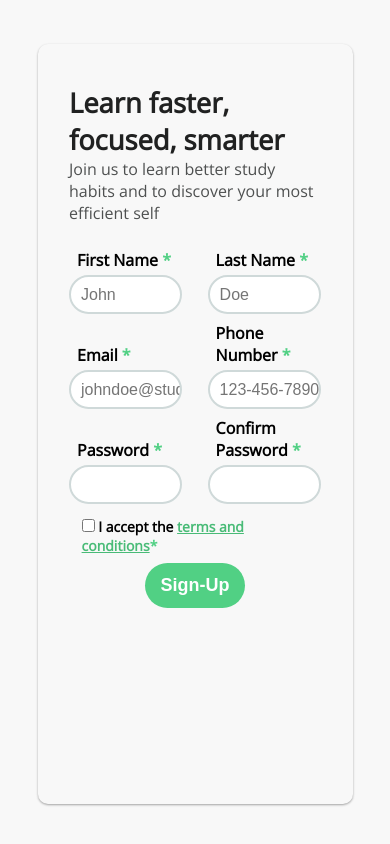
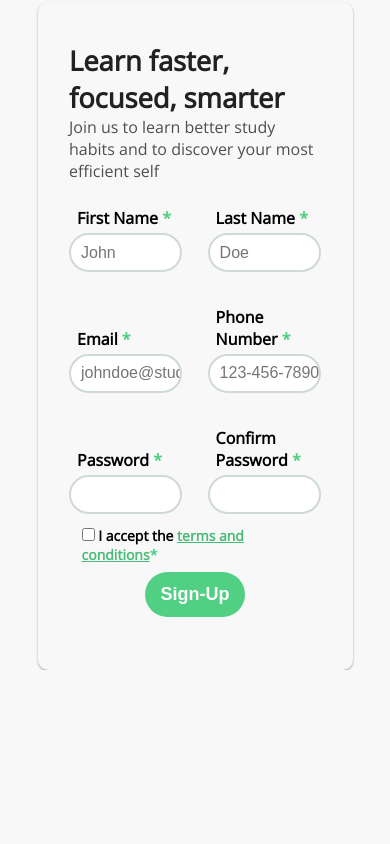
Before and after one commit to rayyanshaik2022/sign-up-form-odin, a plain HTML site: page index.html in a window 390 px wide. Shown: the part 842-1686 px from the top of the page. After the commit the page ends 1512 px from the top, so only its background shows below. Drawn offline with nearby package versions, Linux system fonts and the light colour scheme.

Commit message:
Fixed minor responsiveness info

```diff
--- a/styles.css
+++ b/styles.css
@@ -40,7 +40,7 @@ body {
     flex-grow: 1;
     min-width: 350px;
     max-width: 60%;
-    height: 100vh;
+    height: 100%;
 
     display: flex;
     justify-content: center;
@@ -93,7 +93,7 @@ label {
     flex-wrap: wrap;
 
     gap: 10%;
-    row-gap: 8px;
+    row-gap: 4vh;
 }
 
 .green-highlight {
```
